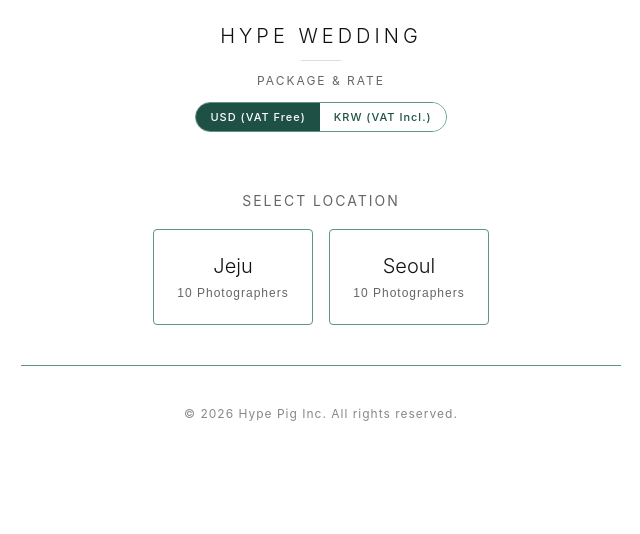
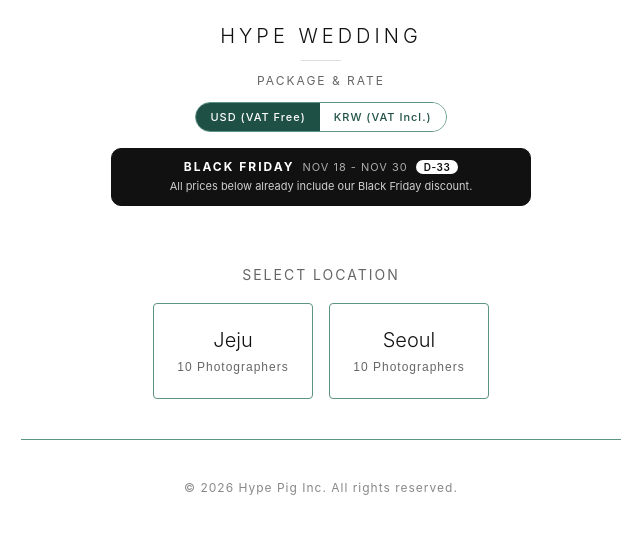
Before and after one commit to hypepig227/hype-wedding-packages, a React (Vite) app: page / in a window 1280 px wide. Shown: the top 534 px of the page, without its empty margins (319-959 px from the left). Built offline with nearby package versions, Linux system fonts and the light colour scheme; a web font is replaced by a local one.

Commit message:
Add files via upload

```diff
--- a/src/App.jsx
+++ b/src/App.jsx
@@ -1884,6 +1884,51 @@ const PHOTOGRAPHERS = {
     },
   ],
 };
+
+/* Promotion banner */
+// Set show: false to hide. endDate (YYYY-MM-DD, Korea time) hides it automatically after that day; null = no auto-hide.
+const PROMO = {
+  show: true,
+  title: "BLACK FRIDAY SALE",
+  period: "NOV 18 - NOV 30",
+  message: "All prices below already include our Black Friday discount.",
+  endDate: "2026-11-30",
+};
+
+function PromoBanner() {
+  if (!PROMO.show) return null;
+  let daysLeft = null;
+  if (PROMO.endDate) {
+    const end = new Date(PROMO.endDate + "T23:59:59+09:00");
+    const diff = end.getTime() - Date.now();
+    if (diff < 0) return null;
+    daysLeft = Math.floor(diff / 86400000);
+  }
+  return (
+    <div style={{
+      margin: "16px auto 0",
+      maxWidth: "420px",
+      borderRadius: "10px",
+      padding: "10px 14px",
+      textAlign: "center",
+      background: "#111111",
+      border: "1px solid #111111",
+    }}>
+      <div style={{ display: "flex", alignItems: "center", justifyContent: "center", gap: "8px", flexWrap: "wrap" }}>
+        <span style={{ fontSize: "12px", fontWeight: 700, letterSpacing: "2px", color: "#fff" }}>BLACK FRIDAY</span>
+        <span style={{ fontSize: "11px", letterSpacing: "1px", color: "rgba(255,255,255,0.65)" }}>{PROMO.period}</span>
+        {daysLeft !== null && (
+          <span style={{ background: "#fff", color: "#111", borderRadius: "999px", padding: "1px 8px", fontSize: "10px", fontWeight: 600, letterSpacing: "0.5px" }}>
+            {daysLeft === 0 ? "LAST DAY" : `D-${daysLeft}`}
+          </span>
+        )}
+      </div>
+      <div style={{ fontSize: "11px", color: "rgba(255,255,255,0.8)", marginTop: "4px", lineHeight: 1.5 }}>
+        {PROMO.message}
+      </div>
+    </div>
+  );
+}
 
 /* Currency */
 // Rate per 1 USD, used for add-ons and for currencies without their own package prices.
@@ -2453,6 +2498,7 @@ export default function App() {
           Package & Rate
         </p>
         <CurrencyToggle currency={currency} onChange={setCurrency} />
+        <PromoBanner />
       </div>
 
       {/* Content */}
```
Also changed, not shown: App.jsx (+46 -0 lines).
